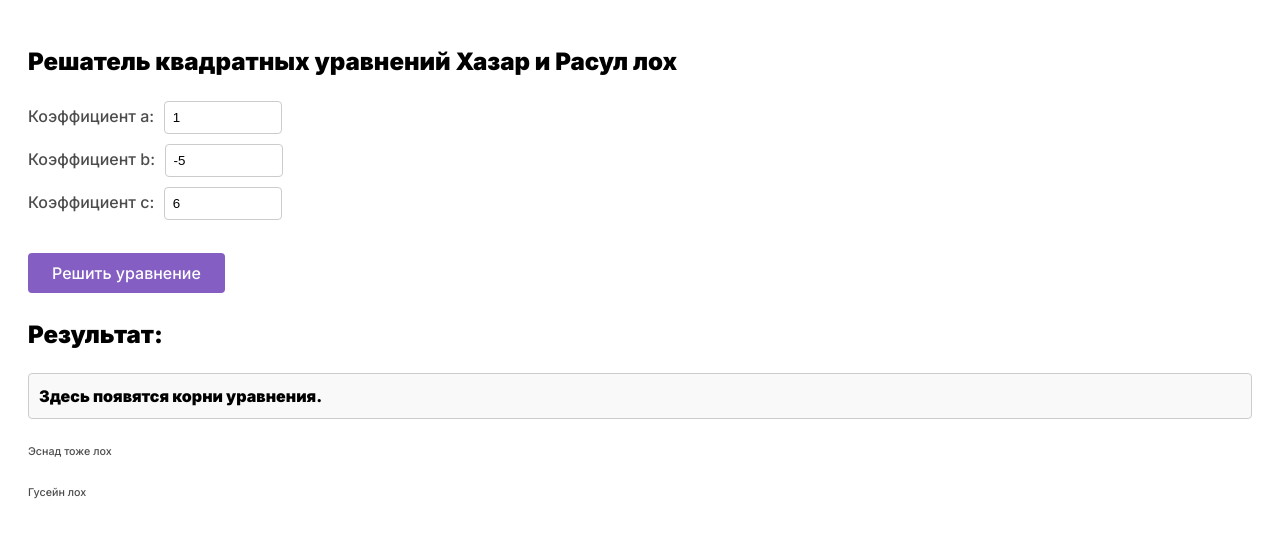
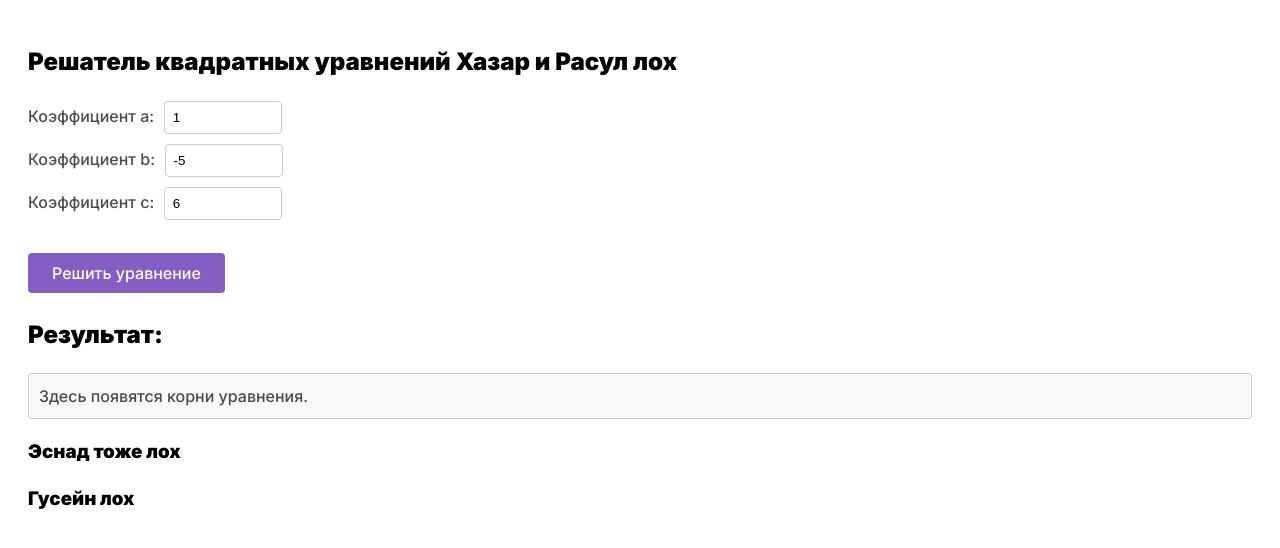
Before and after one commit to Lycuyc/quadratic-solver, a plain HTML site: page index.html in a window 1280 px wide. Drawn offline with Linux system fonts and the light colour scheme.

Commit message:
Update index.html

```diff
--- a/index.html
+++ b/index.html
@@ -36,7 +36,8 @@
 
         #output {
             margin-top: 20px;
-            font-weight: bold;
+            font-weight: 500;
+            color: rgba(0, 0, 0, 0.7);
             padding: 10px;
             border: 1px solid #ccc;
             white-space: pre-wrap;
@@ -104,8 +105,8 @@
     <h2>Результат:</h2>
     <div id="output">Здесь появятся корни уравнения.</div>
 
-    <h6>Эснад тоже лох</h6>
-    <h6>Гусейн лох</h6>
+    <h3>Эснад тоже лох</h3>
+    <h3>Гусейн лох</h3>
 
     <script src="script.js"></script>
 
```
